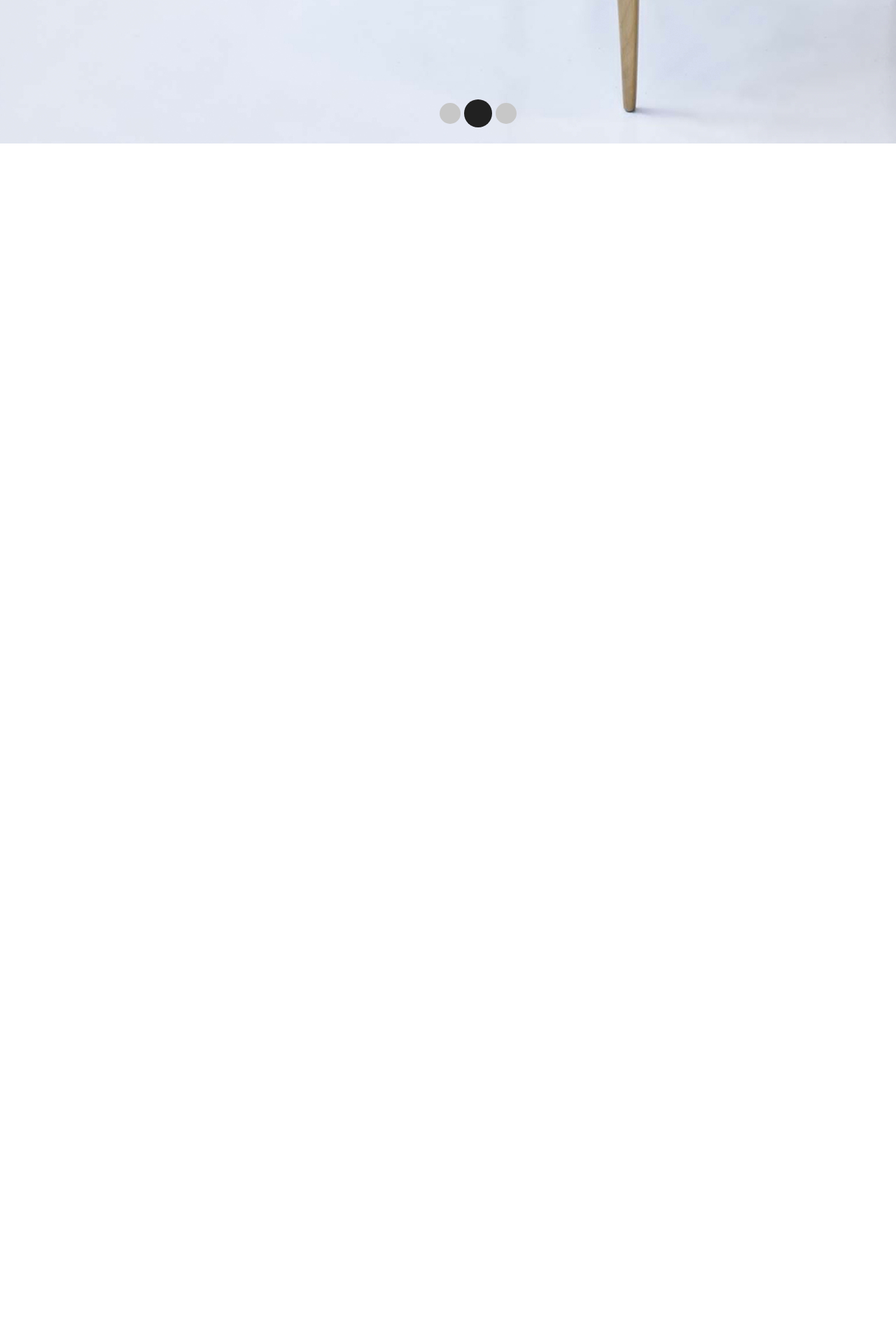
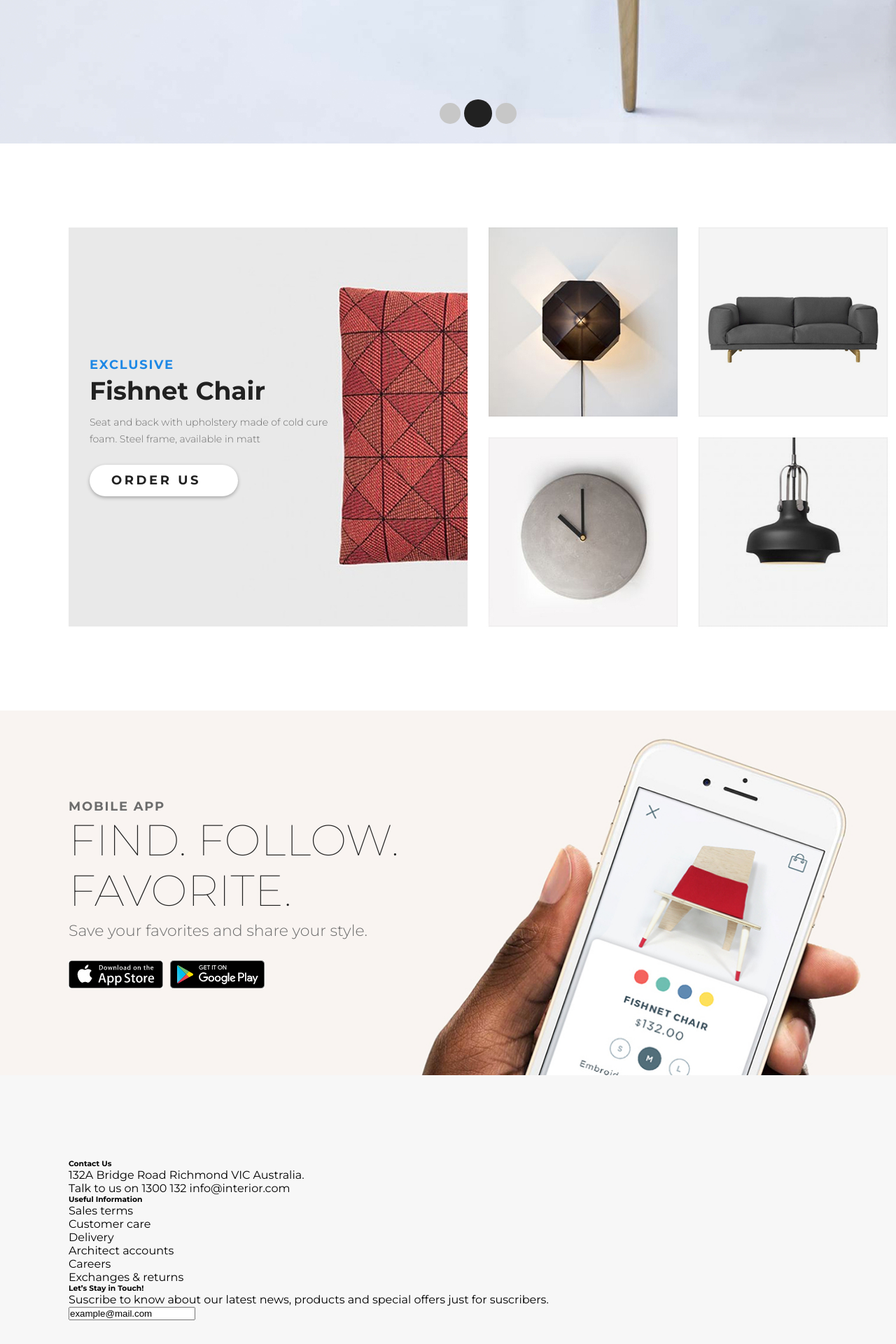
Before and after one commit to Pentix1985/Bush, a PHP site: page / in a window 1280 px wide; the page is wider, and only the part inside the window is pictured. Shown: the part 3820-5740 px from the top of that part at 70% size. Before the commit the page ends 4025 px from the top of that part, so only its background shows below. Run offline with PHP 8.4, Linux system fonts and the light colour scheme.

Commit message:
Add all blocks HTML

```diff
--- a/HTML&CSS/Geekbrains/Lesson6/site1/css/style.css
+++ b/HTML&CSS/Geekbrains/Lesson6/site1/css/style.css
@@ -390,7 +390,107 @@ div.trending-products__items > img:nth-child(6) {
     color: #e53935;
 }
 
+/* exclusive-trending-products */
+
 .exclusive-trending-products {
-    min-height: 800px;
+    min-height: 810px;
     padding: 120px 98px;
 }
+
+.exclusive-trending-products__exclusive {
+    background-image: url("../img/img_home/product-1-lg.jpg");
+    background-repeat: no-repeat;
+    width: 570px;
+    height: 570px;
+    display: inline-block;
+    vertical-align: top;
+}
+
+.exclusive-trending-products__trending-products {
+    display: inline-block;
+    height: 570px;
+    width: 600px;
+    padding: 0 0 0 30px;
+}
+
+.exclusive-trending-products__trending-products img {
+    width: 270px;
+    height: 270px;
+    display: inline-block;
+    vertical-align: top;
+}
+
+.exclusive-trending-products__trending-products > img:nth-child(3),
+.exclusive-trending-products__trending-products > img:nth-child(4) {
+    margin-top: 30px;
+}
+
+.exclusive-trending-products__trending-products > img:nth-child(1),
+.exclusive-trending-products__trending-products > img:nth-child(3) {
+    margin-right: 30px;
+}
+
+.exclusive__text {
+    padding-left: 30px;
+    padding-top: 185px;
+    max-width: 385px;
+}
+
+.exclusive__text-pheading {
+    letter-spacing: 0.1em;
+    color: #1e88e5;
+    margin-bottom: 5px;
+}
+
+/* mobile-app */
+
+.mobile-app {
+    min-height: 516px;
+    background-image: url("../img/img_home/back-img.jpg");
+    background-repeat: no-repeat;
+    background-size: cover;
+    background-position: center;
+    padding: 125px 0 120px 98px;
+}
+
+.mobile-app__content {
+    max-width: 472px;
+}
+
+.mobile-app__p-title {
+    font-size: 18px;
+    line-height: 24px;
+    font-weight: 700;
+    text-transform: uppercase;
+    letter-spacing: 0.1em;
+    color: #6c6c6c;
+}
+
+.mobile-app__h2-title {
+    font-size: 62px;
+    line-height: 72px;
+    font-weight: 100;
+    text-transform: uppercase;
+    color: #212121;
+    margin-bottom: 10px;
+}
+
+.mobile-app__p-text {
+    font-size: 22px;
+    line-height: 24px;
+    font-weight: 300;
+    color: #6c6c6c;
+    margin-bottom: 30px;
+}
+
+.google {
+    margin-left: 10px;
+}
+
+/* footer */
+
+.footer {
+    min-height: 384px;
+    background-color: #f7f7f7;
+    padding: 120px 97px 30px 98px
+}
--- a/HTML&CSS/Geekbrains/Lesson6/site1/index.html
+++ b/HTML&CSS/Geekbrains/Lesson6/site1/index.html
@@ -101,7 +101,52 @@
             </div>
         </div>
         <div class="exclusive-trending-products">
-            <img src="" alt=""><img src="" alt=""><img src="" alt=""><img src="" alt=""><img src="" alt="">
+            <div class="exclusive-trending-products__exclusive">
+                <div class="exclusive__text">
+                    <p class="exclusive__text-pheading pheading">exclusive</p>
+                    <h2 class="exclusive__text-h2">Fishnet Chair</h2>
+                    <p class="exclusive__text-content">Seat and back with upholstery made of cold cure foam. Steel frame, available in matt</p>
+                    <a href="#" class="top__button button">Order Us</a>
+                </div>
+            </div><div class="exclusive-trending-products__trending-products">
+                <img src="img/img_home/product-2-sm.jpg" alt="product-2-sm.jpg"><img src="img/img_home/product-3-sm.jpg" alt="product-3-sm.jpg"><img src="img/img_home/product-4-sm.jpg" alt="product-4-sm.jpg"><img src="img/img_home/product-5-sm.jpg" alt="product-5-sm.jpg">
+            </div>
+        </div>
+        <div class="mobile-app">
+            <div class="mobile-app__content">
+                <p class="mobile-app__p-title">mobile app</p>
+                <h2 class="mobile-app__h2-title">Find. Follow. Favorite.</h2>
+                <p class="mobile-app__p-text">Save your favorites and share your style.</p>
+                <a href="#" class="apple"><img src="img/img_home/app-store.jpg" alt="apple"></a><a href="" class="google"><img src="img/img_home/google-play.jpg" alt="google"></a>
+            </div>
+        </div>
+        <div class="footer">
+            <div class="footer__top">
+                <div class="contact-us">
+                    <h6 class="footer__h6">Contact Us</h6>
+                    <p>132A Bridge Road Richmond VIC Australia.</p>
+                    <p>Talk to us on 1300 132 info@interior.com</p>
+                </div>
+                <div class="useful-information">
+                    <h6 class="footer__h6">Useful Information</h6>
+                    <div class="useful-information__p1">
+                        <p>Sales terms</p>
+                        <p>Customer care</p>
+                        <p>Delivery</p>
+                    </div>
+                    <div class="useful-information__p2">
+                        <p>Architect accounts</p>
+                        <p>Careers</p>
+                        <p>Exchanges & returns</p>
+                    </div>
+                </div>
+                <div class="stay-in-touch">
+                    <h6 class="footer__h6">Let’s Stay in Touch!</h6>
+                    <p class="stay-in-touch__p">Suscribe to know about our latest news, products and special offers just for suscribers.</p>
+                    <input type="email" maxlength="20" value="example@mail.com">
+                </div>
+            </div>
+            <div class="footer__low"></div>
         </div>
     </div>
 </body>
```
